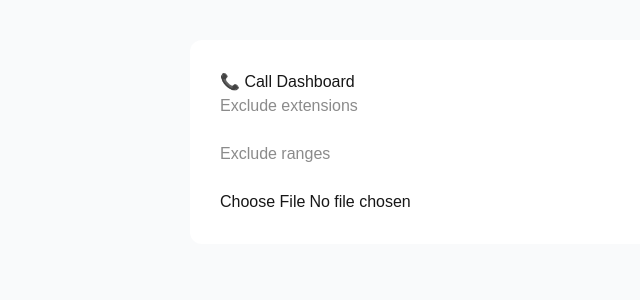
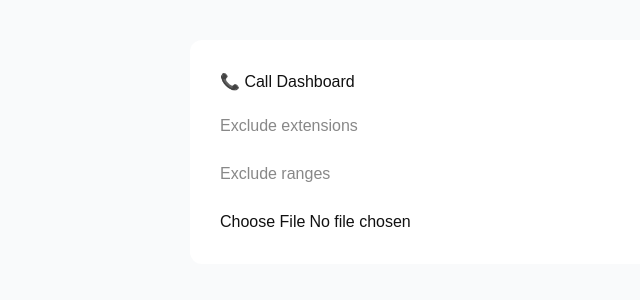
Before and after one commit to sjones-cuhosted/call-dashboard, a Next.js app: page / in a window 1280 px wide. Shown: the top 300 px of the page, without its empty margins (0-640 px from the left). Built offline with nearby package versions, Linux system fonts and the light colour scheme.

Commit message:
Update page.tsx

```diff
--- a/app/page.tsx
+++ b/app/page.tsx
@@ -6,8 +6,8 @@ import * as XLSX from "xlsx";
 import Papa from "papaparse";
 
 export default function Home() {
-  const [results, setResults] = useState<any>(null);
-  const [rawData, setRawData] = useState<any[]>([]);
+  const [summaryData, setSummaryData] = useState<any[]>([]);
+  const [detailData, setDetailData] = useState<any[]>([]);
   const [excluded, setExcluded] = useState("");
   const [ranges, setRanges] = useState("");
 
@@ -51,11 +51,9 @@ export default function Home() {
       if (ext && !isExcluded(ext, excludedList, rangeList)) {
         const date = row["Call Date"];
 
-        // Summary
         if (!summary[date]) summary[date] = { total: 0 };
         summary[date].total++;
 
-        // Detail
         detail.push({
           Date: date,
           Extension: ext
@@ -63,7 +61,7 @@ export default function Home() {
       }
     });
 
-    const formatted = Object.entries(summary).map(([date, val]: any) => {
+    const formattedSummary = Object.entries(summary).map(([date, val]: any) => {
       const d = new Date(date);
       return {
         Day: d.toLocaleDateString("en-US", { weekday: "long" }),
@@ -72,50 +70,88 @@ export default function Home() {
       };
     });
 
-    setResults(formatted);
-    setRawData(detail);
+    setSummaryData(formattedSummary);
+    setDetailData(detail);
   }
 
   function downloadExcel() {
     const wb = XLSX.utils.book_new();
 
-    // Tab 1
-    const ws1 = XLSX.utils.json_to_sheet(results);
+    const ws1 = XLSX.utils.json_to_sheet(summaryData);
     XLSX.utils.book_append_sheet(wb, ws1, "Summary");
 
-    // Tab 2
-    const ws2 = XLSX.utils.json_to_sheet(rawData);
+    const ws2 = XLSX.utils.json_to_sheet(detailData);
     XLSX.utils.book_append_sheet(wb, ws2, "Details");
 
     XLSX.writeFile(wb, "call_report.xlsx");
   }
 
-  const totalCalls = results
-    ? results.reduce((sum: number, r: any) => sum + r.Total, 0)
-    : 0;
+  const totalCalls = summaryData.reduce((sum, r) => sum + r.Total, 0);
 
   return (
-    <div style={{ backgroundColor: "#f9fafb", minHeight: "100vh", padding: 40 }}>
-      <div style={{ maxWidth: 900, margin: "auto", background: "white", padding: 30, borderRadius: 12 }}>
+    <div style={{
+      backgroundColor: "#f9fafb",
+      minHeight: "100vh",
+      padding: 40,
+      fontFamily: "Arial",
+      color: "#111"
+    }}>
+      <div style={{
+        maxWidth: 900,
+        margin: "auto",
+        background: "white",
+        padding: 30,
+        borderRadius: 12
+      }}>
         <h1>📞 Call Dashboard</h1>
 
-        {results && (
-          <div style={{ marginTop: 20 }}>
+        {/* SUMMARY CARD */}
+        {summaryData.length > 0 && (
+          <div style={{
+            background: "#f3f4f6",
+            padding: 15,
+            borderRadius: 8,
+            marginTop: 15
+          }}>
             <strong>Total Calls: {totalCalls}</strong>
           </div>
         )}
 
-        <input placeholder="Exclude extensions" onChange={e => setExcluded(e.target.value)} />
-        <br /><br />
-        <input placeholder="Exclude ranges" onChange={e => setRanges(e.target.value)} />
-        <br /><br />
-        <input type="file" onChange={e => handleFile(e.target.files?.[0] as File)} />
+        <div style={{ marginTop: 20 }}>
+          <input placeholder="Exclude extensions" onChange={e => setExcluded(e.target.value)} />
+          <br /><br />
+          <input placeholder="Exclude ranges" onChange={e => setRanges(e.target.value)} />
+          <br /><br />
+          <input type="file" onChange={e => handleFile(e.target.files?.[0] as File)} />
+        </div>
 
-        {results && (
-          <>
-            <br /><br />
-            <button onClick={downloadExcel}>Download Excel (2 Tabs)</button>
-          </>
+        {/* DOWNLOAD */}
+        {summaryData.length > 0 && (
+          <button onClick={downloadExcel} style={{ marginTop: 20 }}>
+            Download Excel
+          </button>
+        )}
+
+        {/* TABLE BACK */}
+        {summaryData.length > 0 && (
+          <table style={{ marginTop: 20, width: "100%" }}>
+            <thead>
+              <tr>
+                <th>Day</th>
+                <th>Date</th>
+                <th>Total Calls</th>
+              </tr>
+            </thead>
+            <tbody>
+              {summaryData.map((r, i) => (
+                <tr key={i}>
+                  <td>{r.Day}</td>
+                  <td>{r.Date}</td>
+                  <td>{r.Total}</td>
+                </tr>
+              ))}
+            </tbody>
+          </table>
         )}
       </div>
     </div>
```
